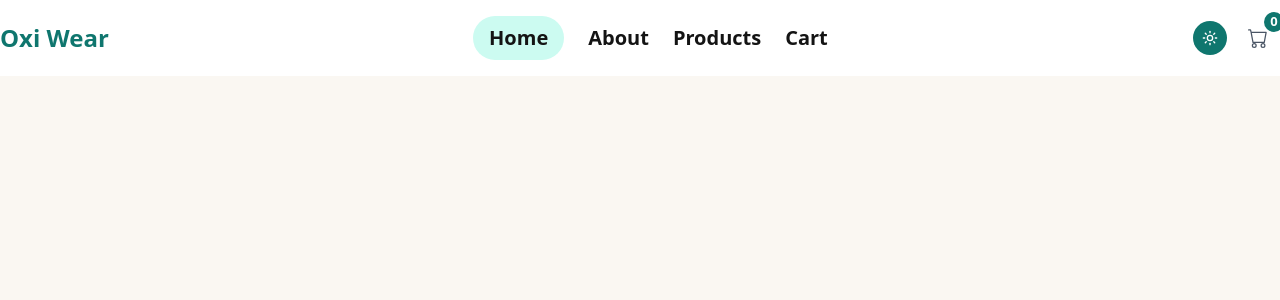
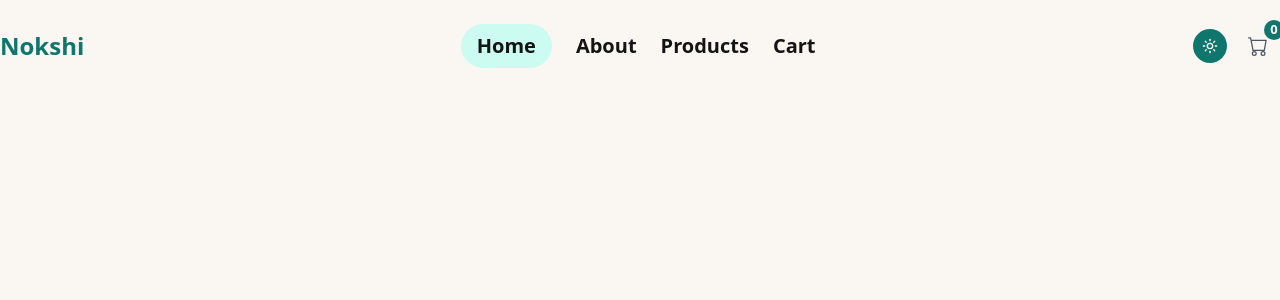
Before and after one commit to khalidhossain5000/oxi-wear-fashion-store, a Next.js app: page / in a window 1280 px wide. Shown: the top 300 px of the page. Built offline with nearby package versions, Linux system fonts and the light colour scheme; a web font is replaced by a local one.

Commit message:
navbar sticky made and banner component added and logo fixed

```diff
--- a/src/app/page.js
+++ b/src/app/page.js
@@ -1,7 +1,7 @@
 
 export default function Home() {
   return (
-  <div>
+  <div className="h-400">
 
   </div>
   );
--- /dev/null
+++ b/src/components/HomePage/Banner/Banner.jsx
@@ -0,0 +1,11 @@
+import React from 'react';
+
+const Banner = () => {
+    return (
+        <div>
+
+        </div>
+    );
+};
+
+export default Banner;
--- a/src/components/shared/NavBar/NavBar.jsx
+++ b/src/components/shared/NavBar/NavBar.jsx
@@ -1,6 +1,6 @@
 "use client";
 import Image from "next/image";
-import React, { useState } from "react";
+import React, { useEffect, useState } from "react";
 import ThemeToggle from "../ThemeToggle/ThemeToggle";
 import { usePathname } from "next/navigation";
 import Link from "next/link";
@@ -18,14 +18,33 @@ const navLinks = [
 const NavBar = () => {
   const pathname = usePathname();
   const [isMobileMenuOpen, setIsMobileMenuOpen] = useState(false);
+  const [isScrolled, setIsScrolled] = useState(false);
+  //sticky header
+  useEffect(()=>{
+    const handleScroll=()=>{
+      if(window.scrollY>50){
+        setIsScrolled(true)
+      }
+      else{
+        setIsScrolled(false)
+      }
+    }
+    handleScroll()
+    window.addEventListener("scroll",handleScroll,{passive:true})
+    return ()=>window.removeEventListener("scroll",handleScroll)
+  },[])
   return (
-    <header className="bg-foreground py-4 px-2 md:px-4 xl:px-0">
+    <header className={`bg-foreground py-4 px-2 md:px-4 xl:px-0 fixed top-0 left-0 right-0 z-40 transition-all duration-300 ease-in-out ${
+          isScrolled
+            ? "bg-background/80 backdrop-blur-md shadow-sm py-4"
+            : "bg-transparent py-6"
+        }`}>
       <section className="max-w-7xl mx-auto flex items-center justify-between">
         {/* logo */}
         <div>
           {/* <Image src={"/new.png"} alt="website main logo" width={150} height={50} className="h-"/> */}
           <h2 className="text-2xl font-bold text-accent">
-            Oxi <span className="text-accent font-bold">Wear</span>
+           Nok<span>shi</span>
           </h2>
         </div>
         {/* nav items */}
```
